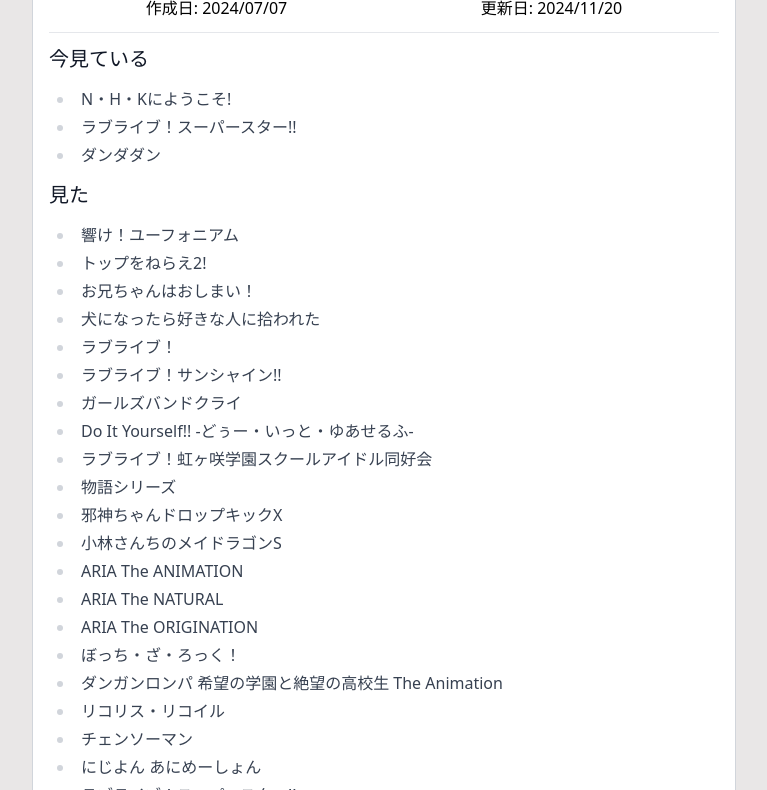
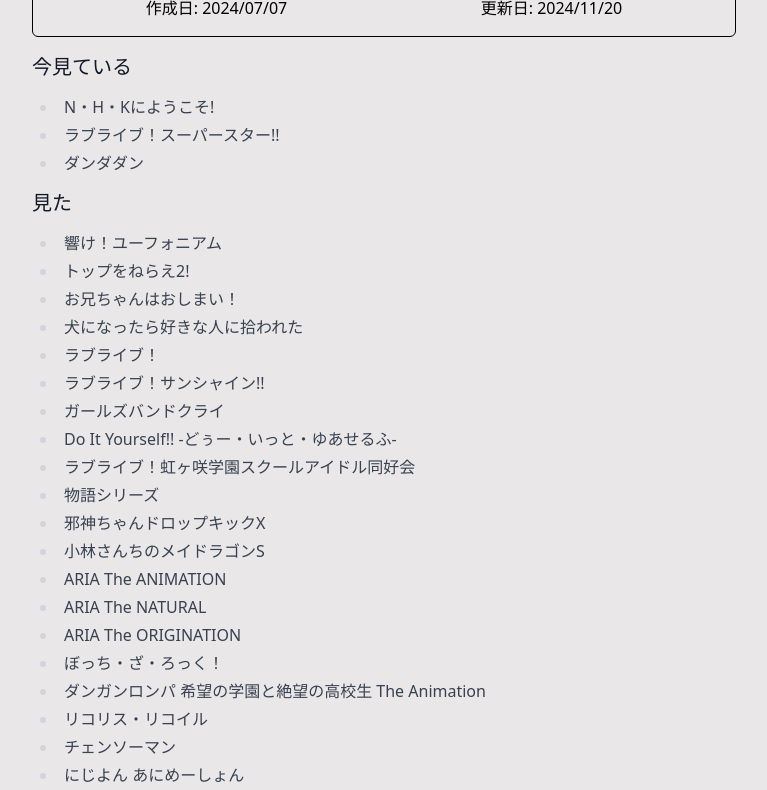
Before and after one commit to nrRoute/nrroute.net, an Astro site: page /posts/watched-anime in a window 1280 px wide. Shown: the part 133-923 px from the top of the page, without its empty margins (256-1023 px from the left). Built offline with nearby package versions, Linux system fonts and the light colour scheme; Astro itself is replaced by a stand-in of ours.

Commit message:
update: remove rounded border from article

```diff
--- a/src/layouts/PostLayout.astro
+++ b/src/layouts/PostLayout.astro
@@ -23,17 +23,17 @@
 				{frontmatter.title}
 			</h1>
 		</div>
-		<div class="grid grid-cols-2 mb-3 text-center">
+		<div class="grid grid-cols-2 text-center">
 			<div>作成日: {formattedCreated}</div>
 			{
 				isModified ? <div>更新日: {formattedModified}</div> : ""
 			}
 		</div>
-		<div id="content" class="border-t">
-			<Prose>
-				<slot />
-			</Prose>
-		</div>
+	</div>
+	<div id="content" class="border-b border-current">
+		<Prose>
+			<slot />
+		</Prose>
 	</div>
 	<div class="my-5 ml-auto px-3">
 		<a href="/posts">記事一覧に戻る</a>
--- a/src/styles/globals.css
+++ b/src/styles/globals.css
@@ -4,9 +4,9 @@
 
 @layer components {
 	.card {
-		@apply bg-white rounded-md border border-gray-300 p-4 mb-4;
+		@apply bg-transparent rounded-md border border-current p-4 mb-4;
 	}
 	.card-dark {
-		@apply bg-[#313030];
+		@apply bg-[#313030] border-current;
 	}
 }
```
